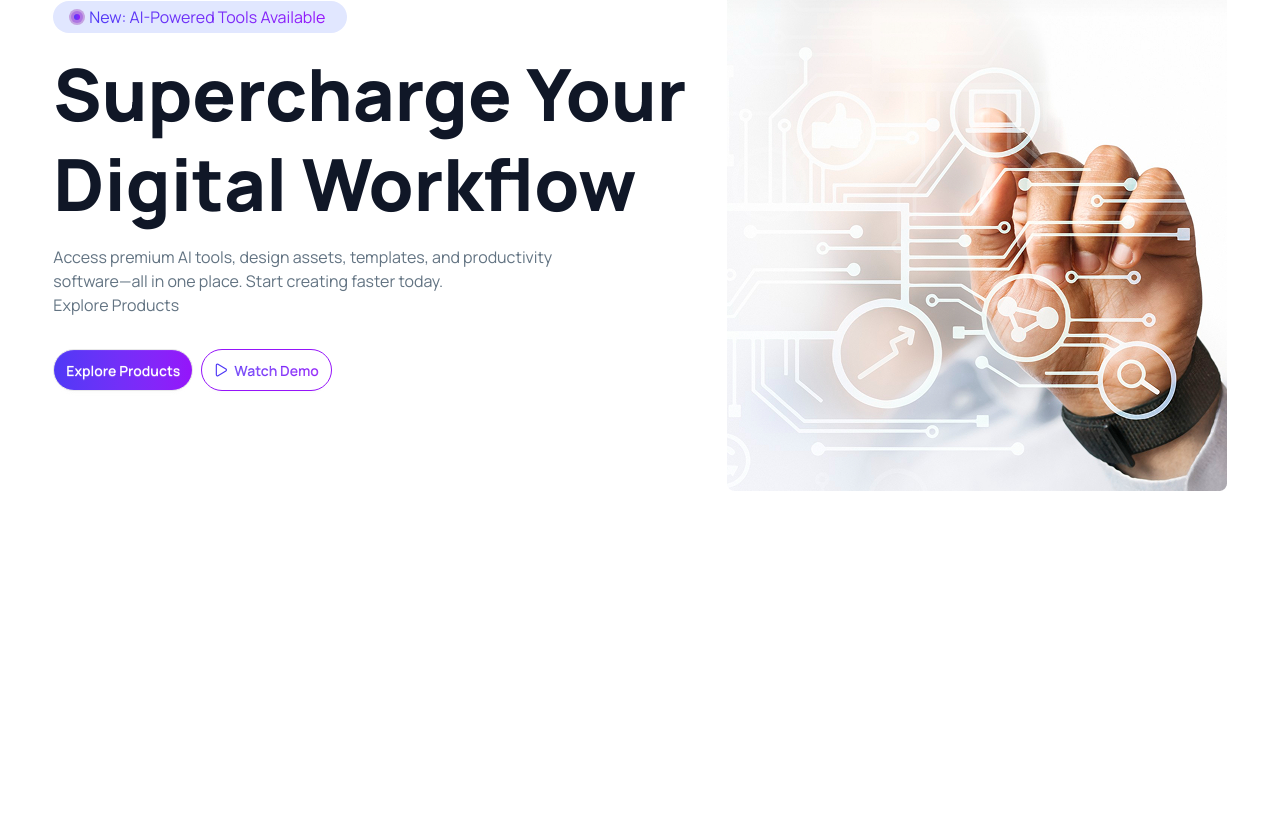
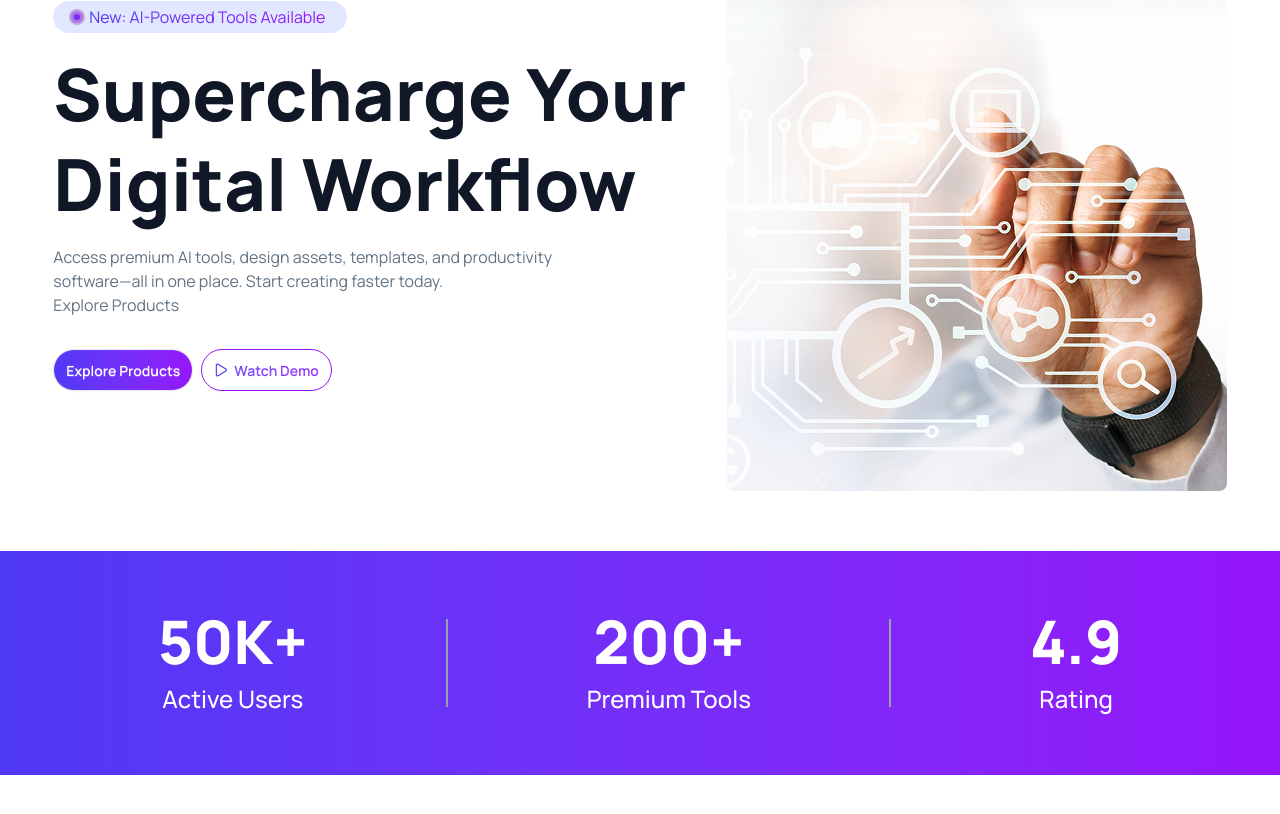
Before and after one commit to sabbirRashed/Digitools-Platform, a React (Vite) app: page / in a window 1280 px wide. Shown: the part 240-1054 px from the top of the page. Before the commit the page ends 800 px from the top, so only its background shows below. Built offline with nearby package versions, Linux system fonts and the light colour scheme.

Commit message:
added status section

```diff
--- a/src/App.jsx
+++ b/src/App.jsx
@@ -1,5 +1,6 @@
 import './App.css'
 import Banner from './components/homepage/banner/Banner'
+import Status from './components/homepage/ourStatus/status'
 import Navbar from './components/navbar/Navbar'
 
 function App() {
@@ -8,6 +9,7 @@ function App() {
     <>
       <Navbar></Navbar>
      <Banner></Banner>
+     <Status></Status>
     </>
   )
 }
--- a/src/components/homepage/banner/Banner.jsx
+++ b/src/components/homepage/banner/Banner.jsx
@@ -6,7 +6,7 @@ const Banner = () => {
     return (
         <div className='w-11/12 max-w-300 mx-auto mt-8 md:mt-15 flex flex-col-reverse md:flex-row justify-between items-center gap-4'>
             <div className='max-w-160 space-y-4'>
-                <div className='bg-[#E1E7FF] rounded-[1000px] px-4 py-1 flex items-center gap-1 max-w-[294px] mx-auto md:mx-0'>
+                <div className='bg-[#E1E7FF] rounded-[1000px] px-4 py-1 flex items-center gap-1 max-w-73.5 mx-auto md:mx-0'>
                     <div className='w-4 h-4 rounded-full bg-[#c4a3e2] flex justify-center items-center'>
                         <div className='w-3 h-3 rounded-full bg-[#ae75e2] flex justify-center items-center'>
                             <div className='w-1.5 h-1.5 rounded-full bg-linear-to-r from-[#4F39F6] to-[#9514FA]'></div>
--- /dev/null
+++ b/src/components/homepage/ourStatus/Status.jsx
@@ -0,0 +1,31 @@
+import React from 'react';
+
+const Status = () => {
+    return (
+        <div className='mt-15 mb-20 bg-linear-to-r from-[#4F39F6] to-[#9514FA] text-white'>
+            <div className='max-w-300 mx-auto p-6 md:p-15 flex justify-around'>
+                <div className=' text-center space-y-3'>
+                    <p className='text-3xl md:text-6xl font-extrabold'>50K+</p>
+                    <p className='text-sm md:text-2xl font-medium'>Active Users</p>
+                </div>
+
+                <div className="divider divider-horizontal p-2 before:border  before:border-gray-400 after:border after:border-gray-400"></div>
+
+                <div className='text-center space-y-3'>
+                    <p className='text-3xl md:text-6xl font-extrabold'>200+</p>
+                    <p className='text-sm md:text-2xl font-medium'>Premium Tools</p>
+                </div>
+
+                <div className="divider divider-horizontal p-2 before:border  before:border-gray-400 after:border after:border-gray-400"></div>
+
+
+                <div className='text-center space-y-3'>
+                    <p className='text-3xl md:text-6xl font-extrabold'>4.9</p>
+                    <p className='text-sm md:text-2xl font-medium'>Rating</p>
+                </div>
+            </div>
+        </div>
+    );
+};
+
+export default Status;
```
